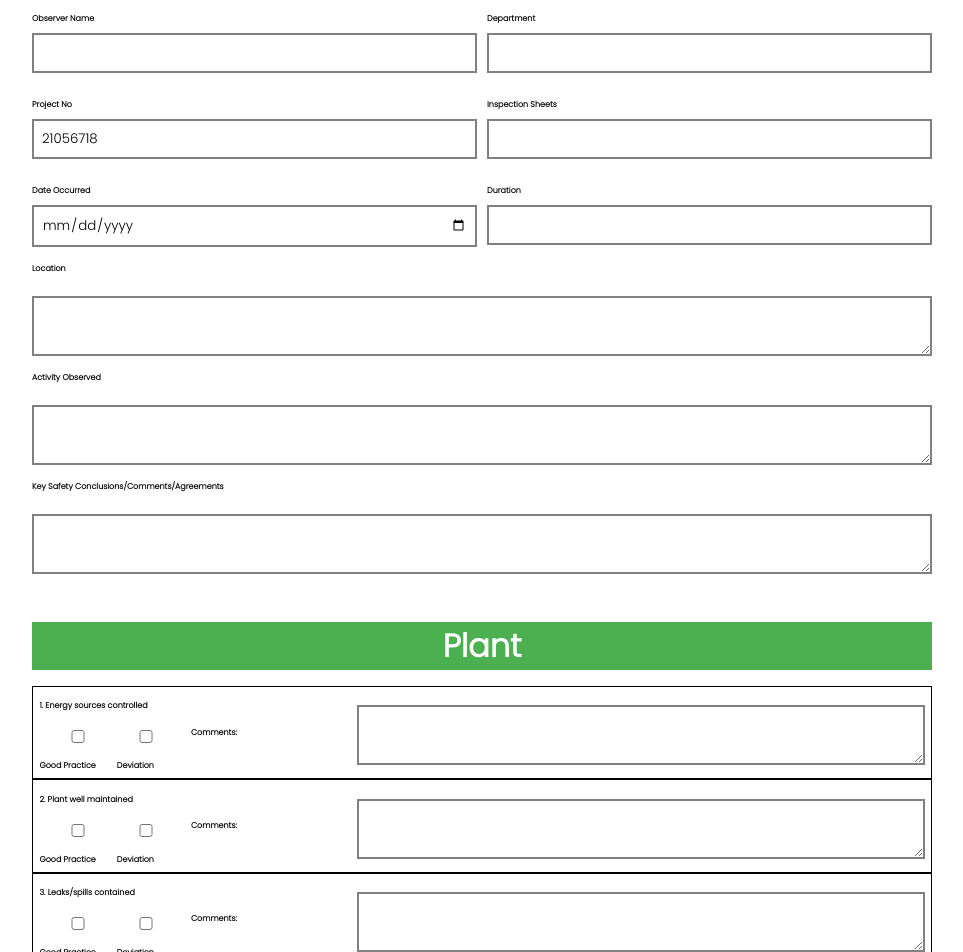
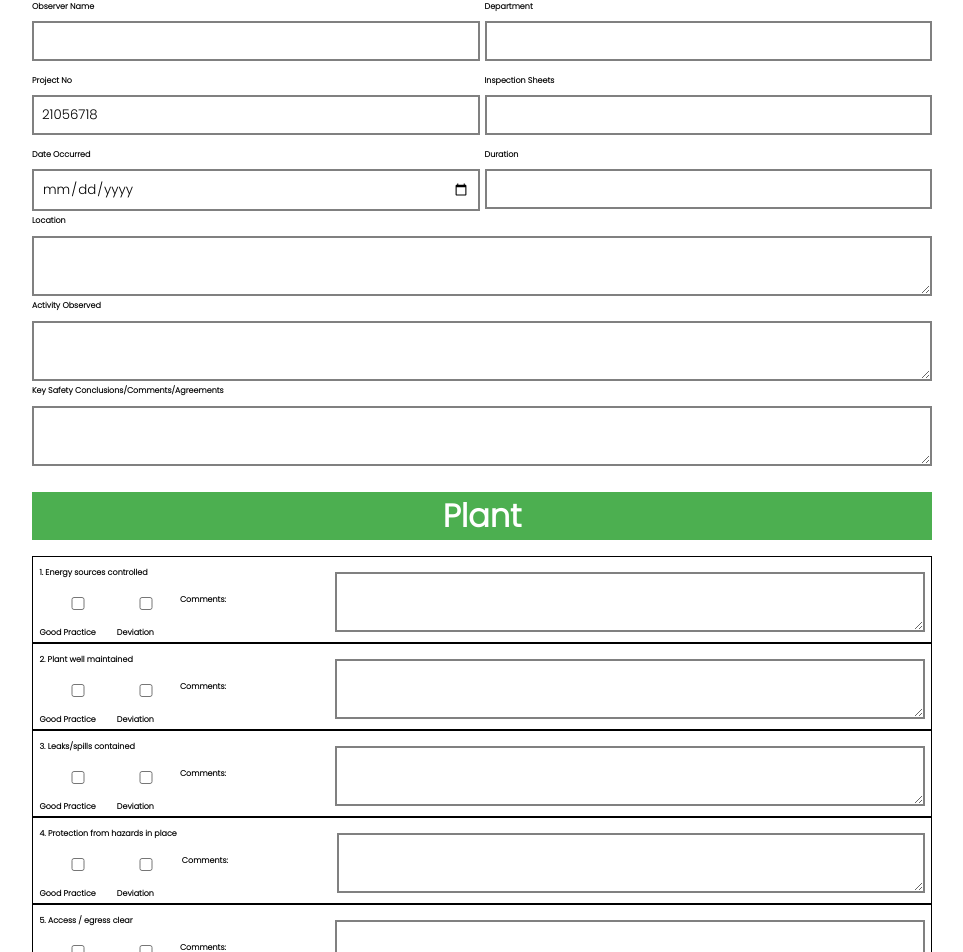
Before and after one commit to sachingavalicoding/freelance-form, a React (Vite) app: page / in a window 1280 px wide. Shown: the part 306-1258 px from the top of the page, without its empty margins (158-1121 px from the left). Built offline with nearby package versions, Linux system fonts and the light colour scheme.

Commit message:
completed

```diff
--- a/src/App.css
+++ b/src/App.css
@@ -13,7 +13,7 @@
 form {
   display: flex;
   flex-direction: column;
-  gap: 16px;
+  gap: 4px;
 }
 
 label {
@@ -46,16 +46,16 @@ button:hover {
   width: 100%;
   display: grid;
   grid-template-columns: 1fr 1fr;
-  gap: 10px;
+  gap: 5px;
 }
 
 .plant-point {
   display: flex;
   flex-direction: row;
-  gap: 16px;
+  gap: 5px;
   align-items: center;
   border: 1px solid black;
-  padding: 0.2rem 0.4rem;
+  padding: 0rem 0.4rem;
 }
 
 .plant-point label {
@@ -87,7 +87,7 @@ textarea {
 }
 
 section {
-  margin-top: 1rem;
+  margin-top: 0.4rem;
 }
 
 section .heading {
--- a/src/App.jsx
+++ b/src/App.jsx
@@ -180,7 +180,7 @@ const App = () => {
                   type='number'
                   name='projectNo'
                   value={projectNumber}
-                  required
+                  readOnly
                 />
               </div>
               <div>
```
